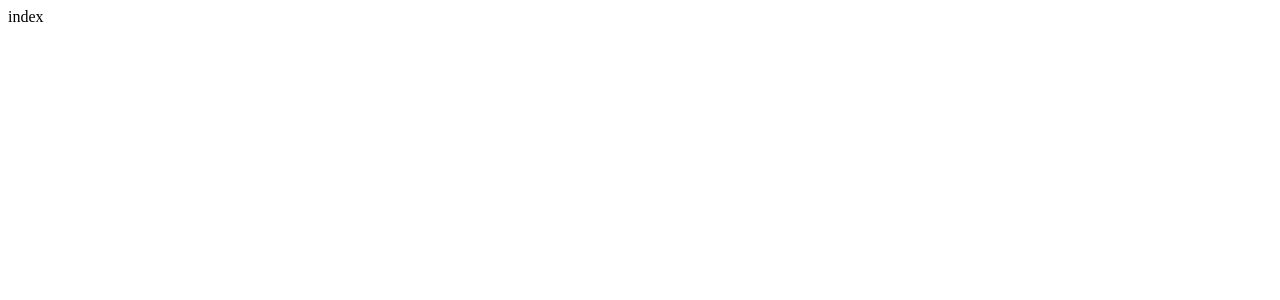
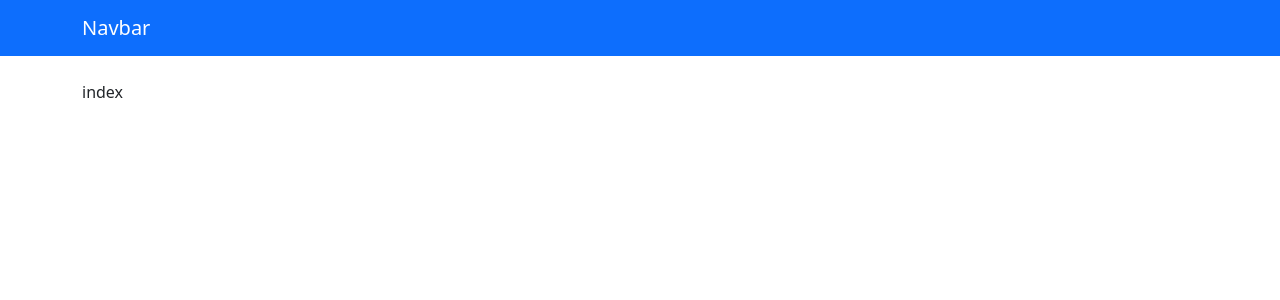
Before and after one commit to edrsn27/Weather-Forecast-Next.js, a Next.js app: page / in a window 1280 px wide. Shown: the top 300 px of the page. Built offline with nearby package versions, Linux system fonts and the light colour scheme.

Commit message:
create Initial  NavBar

```diff
--- /dev/null
+++ b/components/Headers/Header.js
@@ -0,0 +1,12 @@
+import React from "react";
+import { Container,Nav,Navbar } from "react-bootstrap";
+export default function Header() {
+  return (
+    <Navbar bg="primary" variant="dark">
+      <Container>
+        <Navbar.Brand href="#home">Navbar</Navbar.Brand>
+
+      </Container>
+    </Navbar>
+  );
+}
--- /dev/null
+++ b/layouts/Auth.js
@@ -0,0 +1,15 @@
+import React from "react";
+import Header from "../components/Headers/Header";
+import { Container } from "react-bootstrap";
+export default function Auth({ children }) {
+  return (
+    <div>
+      <Header />
+      <main>
+        <Container className="mt-4" >
+          {children}
+        </Container>
+      </main>
+    </div>
+  );
+}
--- /dev/null
+++ b/pages/_app.js
@@ -0,0 +1,9 @@
+
+import 'bootstrap/dist/css/bootstrap.min.css';
+
+function MyApp({ Component, pageProps }) {
+    return <Component {...pageProps} />
+  }
+
+
+  export default MyApp
--- a/pages/index.js
+++ b/pages/index.js
@@ -1,7 +1,9 @@
-import React from 'react'
-
+import React from "react";
+import AuthLayout from "../layouts/Auth";
 export default function Index() {
   return (
-    <div>index</div>
-  )
+    <AuthLayout>
+      <div>index</div>
+    </AuthLayout>
+  );
 }
```
